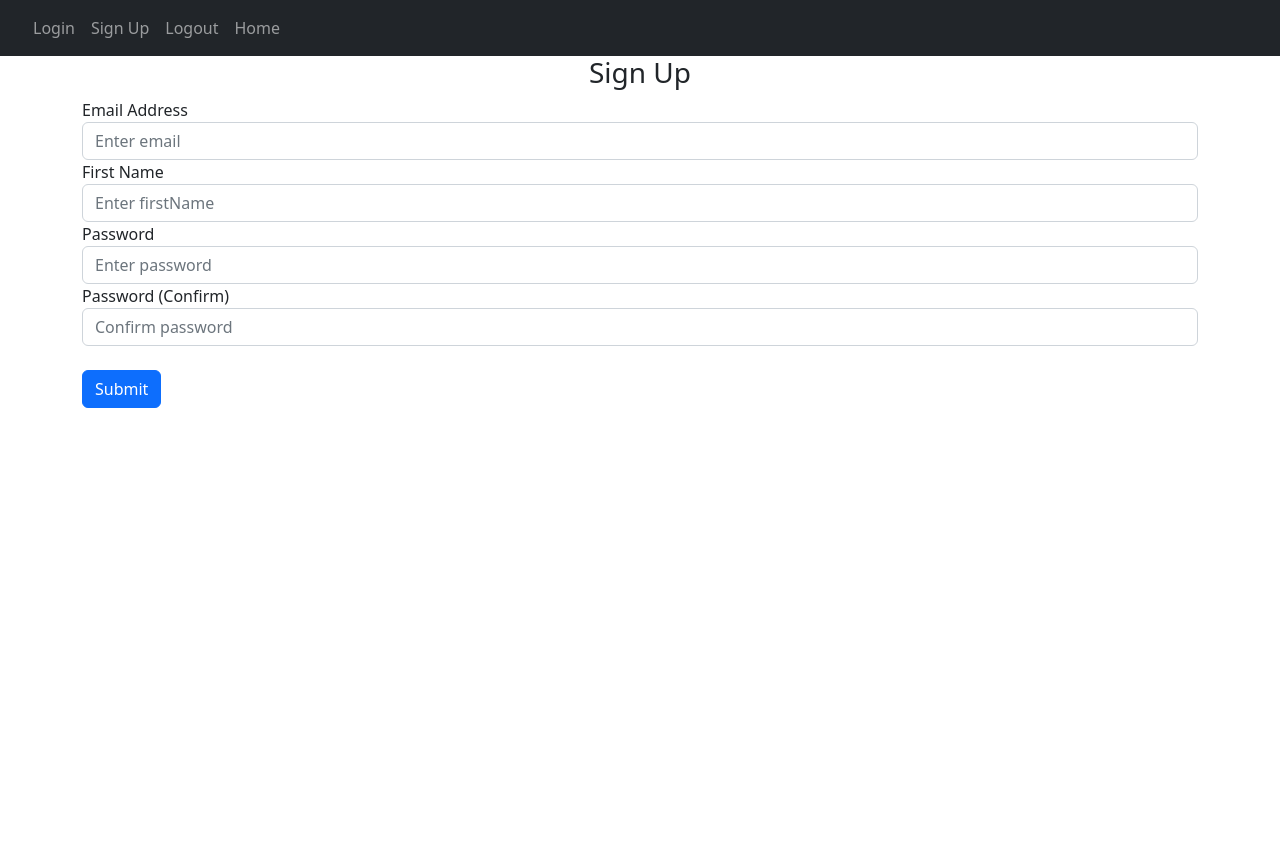
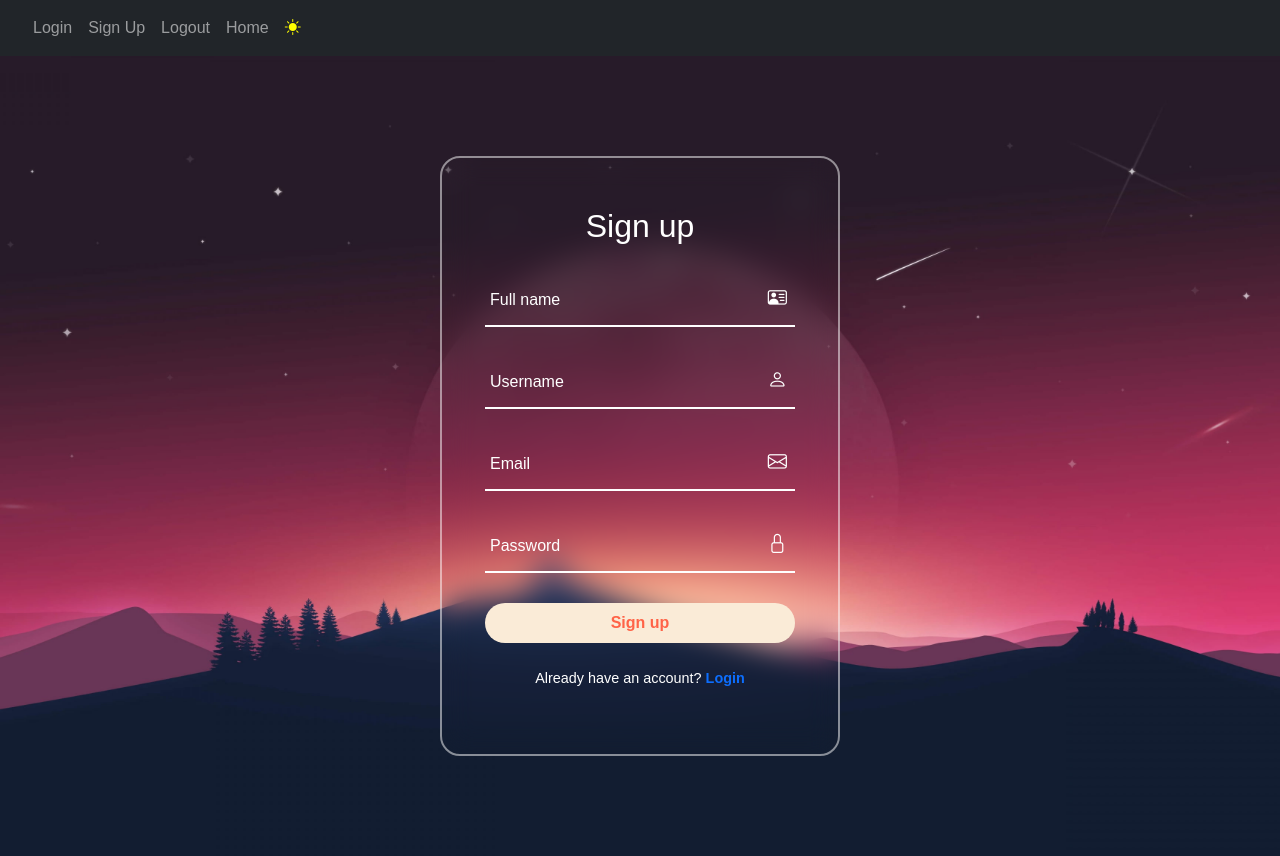
Before and after one commit to lehoangdung0412/flask-course, a Flask app: page /sign-up in a window 1280 px wide. Before the commit the page ends 408 px from the top, so only its background shows below. Run offline with Flask 2, Linux system fonts and the light colour scheme.

Commit message:
feat: design template for login and sign up + implement dark mode

```diff
--- a/website/static/index.js
+++ b/website/static/index.js
@@ -0,0 +1,23 @@
+const toggle = document.getElementById('toggle');
+const section = document.querySelector('section');
+const input = document.querySelectorAll('input')
+toggle.addEventListener('click', () => {
+    toggle.classList.toggle('bi-moon-fill');
+    if (toggle.classList.toggle('bi-sun-fill')) {
+        section.style.backgroundImage="url(static/img/dark.jpg)";
+        section.style.color="#fff";
+        for (let i = 0; i < input.length; i++) {
+            input[i].style.color="#fff";
+            input[i].style.transition='2s';
+        }
+        section.style.transition='2s';
+    } else {
+        section.style.backgroundImage="url(static/img/white.jpg)";
+        section.style.color="midnightblue";
+        for (let i = 0; i < input.length; i++) {
+            input[i].style.color="midnightblue";
+            input[i].style.transition='2s';
+        }
+        section.style.transition='2s';
+    }
+})
--- a/website/static/styles/index.css
+++ b/website/static/styles/index.css
@@ -5,3 +5,135 @@
 .navbar-collapse {
     margin-left: 25px;
 }
+
+@import url('https://fonts.googleapis.com/css2?family=Poppins:wght@500&display=swap');
+*{
+    margin: 0;
+    padding: 0;
+    font-family: 'poppins',sans-serif;
+}
+section{
+    display: flex;
+    justify-content: center;
+    align-items: center;
+    min-height: 100vh;
+    width: 100%;
+    color: #fff;
+
+    background-image: url('../img/dark.jpg');
+    background-position: center;
+    background-size: cover;
+}
+.form-box-login{
+    position: relative;
+    width: 400px;
+    height: 450px;
+    background: transparent;
+    border: 2px solid rgba(255,255,255,0.5);
+    border-radius: 20px;
+    backdrop-filter: blur(15px);
+    display: flex;
+    justify-content: center;
+    align-items: center;
+
+}
+.form-box-sign-up{
+    position: relative;
+    width: 400px;
+    height: 600px;
+    background: transparent;
+    border: 2px solid rgba(255,255,255,0.5);
+    border-radius: 20px;
+    backdrop-filter: blur(15px);
+    display: flex;
+    justify-content: center;
+    align-items: center;
+
+}
+h2{
+    font-size: 2em;
+    /*color: #fff;*/
+    text-align: center;
+}
+.inputbox{
+    position: relative;
+    margin: 30px 0;
+    width: 310px;
+    border-bottom: 2px solid #fff;
+}
+.inputbox label{
+    position: absolute;
+    top: 50%;
+    left: 5px;
+    transform: translateY(-50%);
+    /*color: #fff;*/
+    font-size: 1em;
+    pointer-events: none;
+    transition: .5s;
+}
+input:focus ~ label,
+input:valid ~ label{
+top: -5px;
+}
+.inputbox input {
+    width: 100%;
+    height: 50px;
+    background: transparent;
+    border: none;
+    outline: none;
+    font-size: 1em;
+    padding:0 35px 0 5px;
+    color: #fff;
+}
+.inputbox i{
+    position: absolute;
+    right: 8px;
+    /*color: #fff;*/
+    font-size: 1.2em;
+    top: 10px;
+}
+.forget{
+    margin: 35px 0 30px ;
+    font-size: .9em;
+    /*color: #fff;*/
+    display: flex;
+    justify-content: space-between;
+}
+
+.forget label input{
+    margin-right: 3px;
+
+}
+.forget label a{
+    text-decoration: none;
+    font-weight: 600;
+}
+.forget label a:hover{
+    text-decoration: underline;
+}
+button{
+    width: 100%;
+    height: 40px;
+    border-radius: 40px;
+    background: #faebd7;
+    border: none;
+    outline: none;
+    cursor: pointer;
+    font-size: 1em;
+    font-weight: 600;
+    color: #ff6347
+}
+.register{
+    font-size: .9em;
+    /*color: #fff;*/
+    text-align: center;
+    margin: 25px 0 10px;
+}
+.register p a{
+    text-decoration: none;
+    /*color: #fff;*/
+    font-weight: 600;
+}
+.register p a:hover{
+    text-decoration: underline;
+}
--- a/website/templates/base.html
+++ b/website/templates/base.html
@@ -4,6 +4,7 @@
         <meta charset="utf-8" />
         <meta name="viewport" content="width=device-witdh, initial-scale=1" />
         <link rel="stylesheet" href="https://cdn.jsdelivr.net/npm/bootstrap@5.2.3/dist/css/bootstrap.min.css" integrity="sha384-rbsA2VBKQhggwzxH7pPCaAqO46MgnOM80zW1RWuH61DGLwZJEdK2Kadq2F9CUG65" crossorigin="anonymous">
+        <link rel="stylesheet" href="https://cdn.jsdelivr.net/npm/bootstrap-icons@1.10.3/font/bootstrap-icons.css">
         <link rel="stylesheet" href="https://cdn.jsdelivr.net/npm/@fortawesome/fontawesome-free@6.2.1/css/fontawesome.min.css" integrity="sha384-QYIZto+st3yW+o8+5OHfT6S482Zsvz2WfOzpFSXMF9zqeLcFV0/wlZpMtyFcZALm" crossorigin="anonymous">
         <link rel= "stylesheet" type= "text/css" href= "{{ url_for('static',filename='styles/index.css') }}">
 
@@ -20,6 +21,9 @@
                     <a class="nav-item nav-link" id="signUp" href="/sign-up">Sign Up</a>
                     <a class="nav-item nav-link" id="logout" href="/logout">Logout</a>
                     <a class="nav-item nav-link" id="home" href="/">Home</a>
+                    <a class="nav-item nav-link">
+                        <i class="bi bi-sun-fill" style="position: absolute; color: yellow; cursor: pointer" id="toggle"></i>
+                    </a>
                 </div>
             </div>
         </nav>
@@ -42,7 +46,7 @@
             {% endif %}
         {% endwith %}
 
-        <div class="container">
+        <div>
             {% block content %} {% endblock %}
         </div>
 
--- a/website/templates/sign_up.html
+++ b/website/templates/sign_up.html
@@ -1,48 +1,81 @@
 {% extends "base.html" %} {% block title %}Sign up{% endblock %}
 {% block content %}
-    <form method="POST">
-        <h3 style="text-align: center">Sign Up</h3>
-        <div class="form-group">
-            <label for="email">Email Address</label>
-            <input
-                type="email"
-                class="form-control"
-                id="email"
-                name="email"
-                placeholder="Enter email"
-            />
+{#    <form method="POST">#}
+{#        <h3 style="text-align: center">Sign Up</h3>#}
+{#        <div class="form-group">#}
+{#            <label for="email">Email Address</label>#}
+{#            <input#}
+{#                type="email"#}
+{#                class="form-control"#}
+{#                id="email"#}
+{#                name="email"#}
+{#                placeholder="Enter email"#}
+{#            />#}
+{#        </div>#}
+{#        <div class="form-group">#}
+{#            <label for="firstName">First Name</label>#}
+{#            <input#}
+{#                type="text"#}
+{#                class="form-control"#}
+{#                id="firstName"#}
+{#                name="firstName"#}
+{#                placeholder="Enter firstName"#}
+{#            />#}
+{#        </div>#}
+{#        <div class="form-group">#}
+{#            <label for="password1">Password</label>#}
+{#            <input#}
+{#                type="password"#}
+{#                class="form-control"#}
+{#                id="password1"#}
+{#                name="password1"#}
+{#                placeholder="Enter password"#}
+{#            />#}
+{#        </div>#}
+{#     <div class="form-group">#}
+{#            <label for="password2">Password (Confirm)</label>#}
+{#            <input#}
+{#                type="password"#}
+{#                class="form-control"#}
+{#                id="password2"#}
+{#                name="password2"#}
+{#                placeholder="Confirm password"#}
+{#            />#}
+{#        </div>#}
+{#    <br>#}
+{#    <button type="submit" class="btn btn-primary">Submit</button>#}
+{#    </form>#}
+    <section>
+        <div class="form-box-sign-up">
+            <div class="form-value">
+                <form method="POST">
+                    <h2>Sign up</h2>
+                    <div class="inputbox">
+                        <i class="bi bi-person-vcard"></i>
+                        <input type="text" id="fullName" name="fullName" required>
+                        <label for="fullName">Full name</label>
+                    </div>
+                    <div class="inputbox">
+                        <i class="bi bi-person"></i>
+                        <input type="text" id="userName" name="userName" required>
+                        <label for="userName">Username</label>
+                    </div>
+                    <div class="inputbox">
+                        <i class="bi bi-envelope"></i>
+                        <input type="email" id="email" name="email" required>
+                        <label for="email">Email</label>
+                    </div>
+                    <div class="inputbox">
+                        <i class="bi bi-lock"></i>
+                        <input type="password" id="password" name="password" required>
+                        <label for="password">Password</label>
+                    </div>
+                    <button type="submit">Sign up</button>
+                    <div class="register">
+                        <p>Already have an account? <a href="/login">Login</a></p>
+                    </div>
+                </form>
+            </div>
         </div>
-        <div class="form-group">
-            <label for="firstName">First Name</label>
-            <input
-                type="text"
-                class="form-control"
-                id="firstName"
-                name="firstName"
-                placeholder="Enter firstName"
-            />
-        </div>
-        <div class="form-group">
-            <label for="password1">Password</label>
-            <input
-                type="password"
-                class="form-control"
-                id="password1"
-                name="password1"
-                placeholder="Enter password"
-            />
-        </div>
-     <div class="form-group">
-            <label for="password2">Password (Confirm)</label>
-            <input
-                type="password"
-                class="form-control"
-                id="password2"
-                name="password2"
-                placeholder="Confirm password"
-            />
-        </div>
-    <br>
-    <button type="submit" class="btn btn-primary">Submit</button>
-    </form>
+    </section>
 {% endblock %}
```
Also changed, not shown: website/templates/login.html (+25 -24 lines), website/static/img/dark.jpg (added), website/static/img/white.jpg (added).
